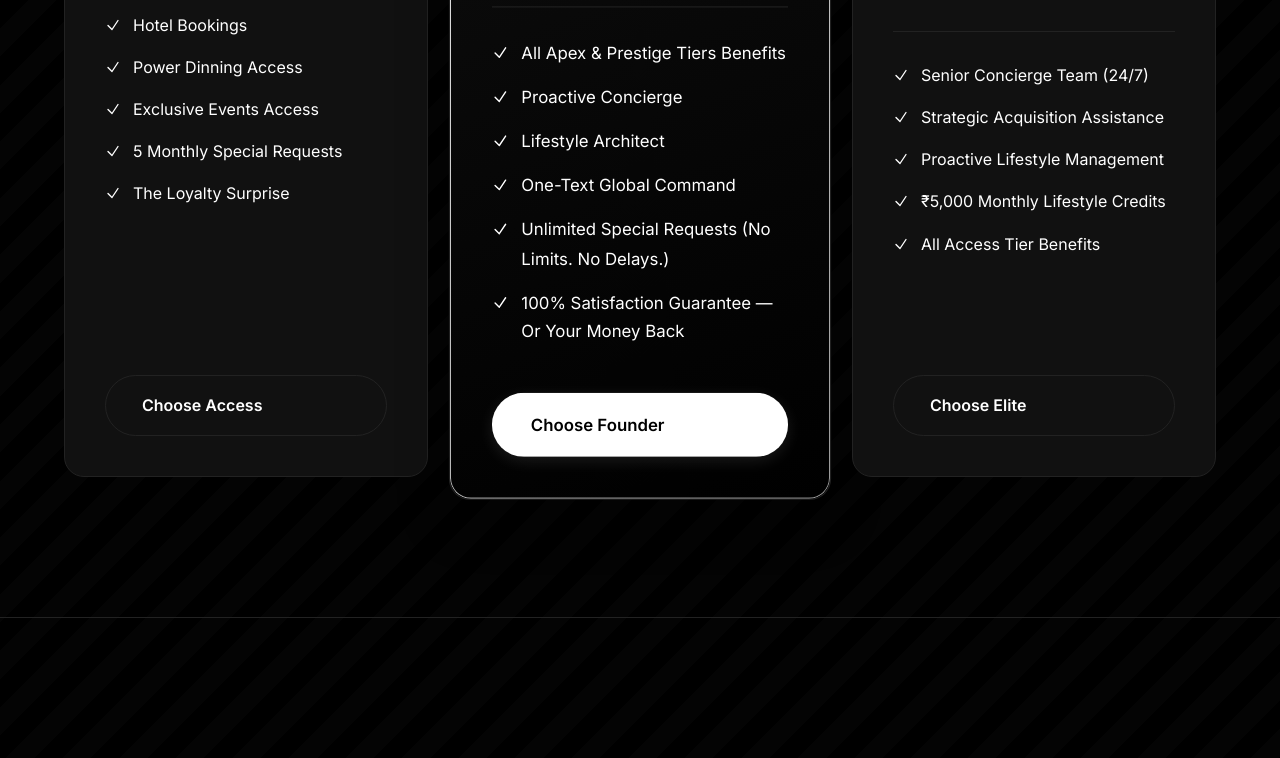
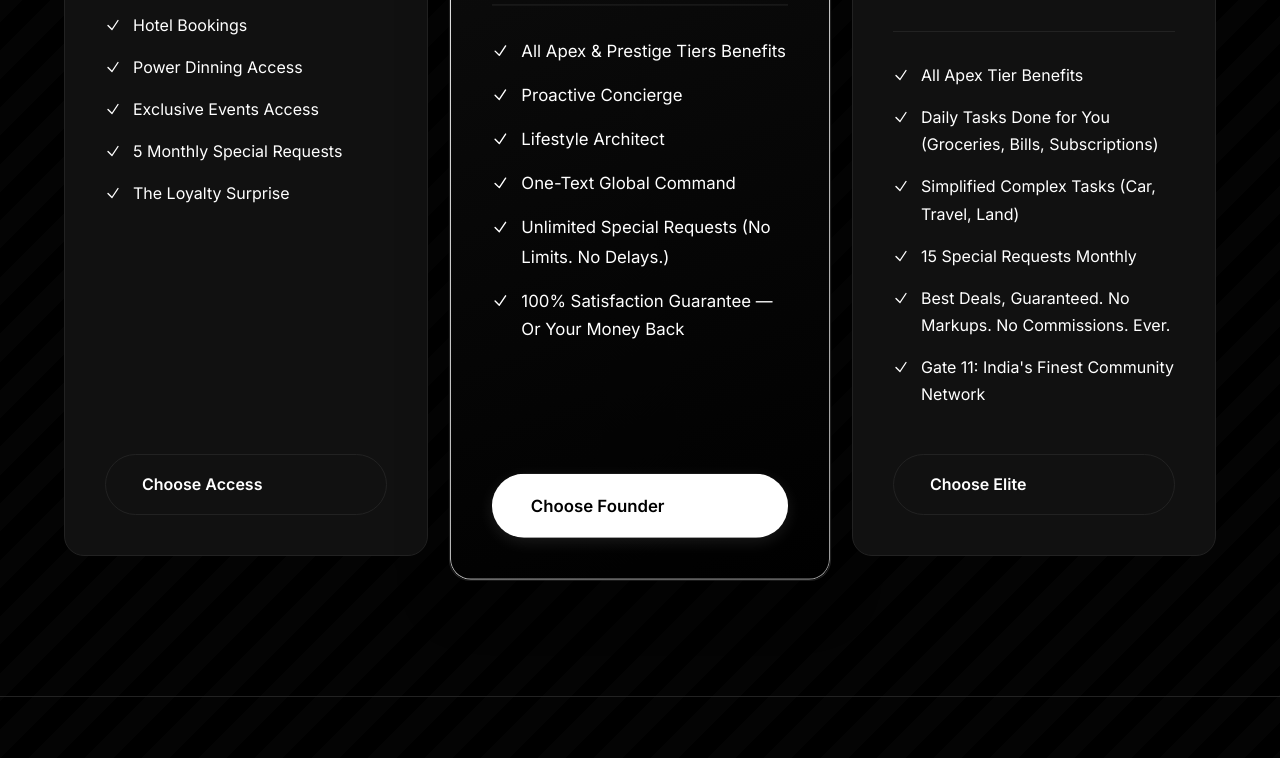
Before and after one commit to shabb1207/gate11, a plain HTML site: page index.html in a window 1280 px wide. Shown: the part 2867-3625 px from the top of the page. Drawn offline with Linux system fonts and the light colour scheme.

Commit message:
index.html
All Tier Offer Updated.

```diff
--- a/index.html
+++ b/index.html
@@ -441,11 +441,12 @@
                         <div class="price">₹20,000<span> / month</span></div>
                         <p>Enhanced access and proactive lifestyle management for the discerning professional.</p>
                         <ul class="perks-list">
-                             <li><svg xmlns="http://www.w3.org/2000/svg" fill="none" viewBox="0 0 24 24" stroke-width="2" stroke="currentColor"><path stroke-linecap="round" stroke-linejoin="round" d="M4.5 12.75l6 6 9-13.5" /></svg>Senior Concierge Team (24/7)</li>
-                            <li><svg xmlns="http://www.w3.org/2000/svg" fill="none" viewBox="0 0 24 24" stroke-width="2" stroke="currentColor"><path stroke-linecap="round" stroke-linejoin="round" d="M4.5 12.75l6 6 9-13.5" /></svg>Strategic Acquisition Assistance</li>
-                            <li><svg xmlns="http://www.w3.org/2000/svg" fill="none" viewBox="0 0 24 24" stroke-width="2" stroke="currentColor"><path stroke-linecap="round" stroke-linejoin="round" d="M4.5 12.75l6 6 9-13.5" /></svg>Proactive Lifestyle Management</li>
-                            <li><svg xmlns="http://www.w3.org/2000/svg" fill="none" viewBox="0 0 24 24" stroke-width="2" stroke="currentColor"><path stroke-linecap="round" stroke-linejoin="round" d="M4.5 12.75l6 6 9-13.5" /></svg>₹5,000 Monthly Lifestyle Credits</li>
-                            <li><svg xmlns="http://www.w3.org/2000/svg" fill="none" viewBox="0 0 24 24" stroke-width="2" stroke="currentColor"><path stroke-linecap="round" stroke-linejoin="round" d="M4.5 12.75l6 6 9-13.5" /></svg>All Access Tier Benefits</li>
+                            <li><svg xmlns="http://www.w3.org/2000/svg" fill="none" viewBox="0 0 24 24" stroke-width="2" stroke="currentColor"><path stroke-linecap="round" stroke-linejoin="round" d="M4.5 12.75l6 6 9-13.5" /></svg>All Apex Tier Benefits</li>
+                            <li><svg xmlns="http://www.w3.org/2000/svg" fill="none" viewBox="0 0 24 24" stroke-width="2" stroke="currentColor"><path stroke-linecap="round" stroke-linejoin="round" d="M4.5 12.75l6 6 9-13.5" /></svg>Daily Tasks Done for You (Groceries, Bills, Subscriptions)</li>
+                            <li><svg xmlns="http://www.w3.org/2000/svg" fill="none" viewBox="0 0 24 24" stroke-width="2" stroke="currentColor"><path stroke-linecap="round" stroke-linejoin="round" d="M4.5 12.75l6 6 9-13.5" /></svg>Simplified Complex Tasks (Car, Travel, Land)</li>
+                            <li><svg xmlns="http://www.w3.org/2000/svg" fill="none" viewBox="0 0 24 24" stroke-width="2" stroke="currentColor"><path stroke-linecap="round" stroke-linejoin="round" d="M4.5 12.75l6 6 9-13.5" /></svg>15 Special Requests Monthly</li>
+                            <li><svg xmlns="http://www.w3.org/2000/svg" fill="none" viewBox="0 0 24 24" stroke-width="2" stroke="currentColor"><path stroke-linecap="round" stroke-linejoin="round" d="M4.5 12.75l6 6 9-13.5" /></svg>Best Deals, Guaranteed. No Markups. No Commissions. Ever.</li>
+                            <li><svg xmlns="http://www.w3.org/2000/svg" fill="none" viewBox="0 0 24 24" stroke-width="2" stroke="currentColor"><path stroke-linecap="round" stroke-linejoin="round" d="M4.5 12.75l6 6 9-13.5" /></svg>Gate 11: India's Finest Community Network</li>
                         </ul>
                         <a href="#contact" class="btn btn-secondary">Choose Elite</a>
                     </div>
```
